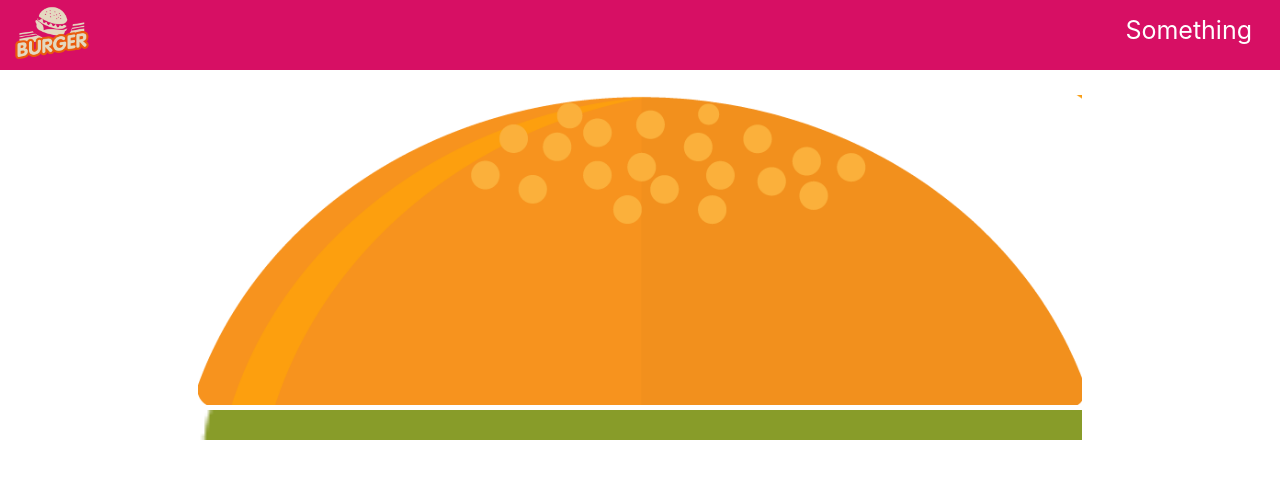
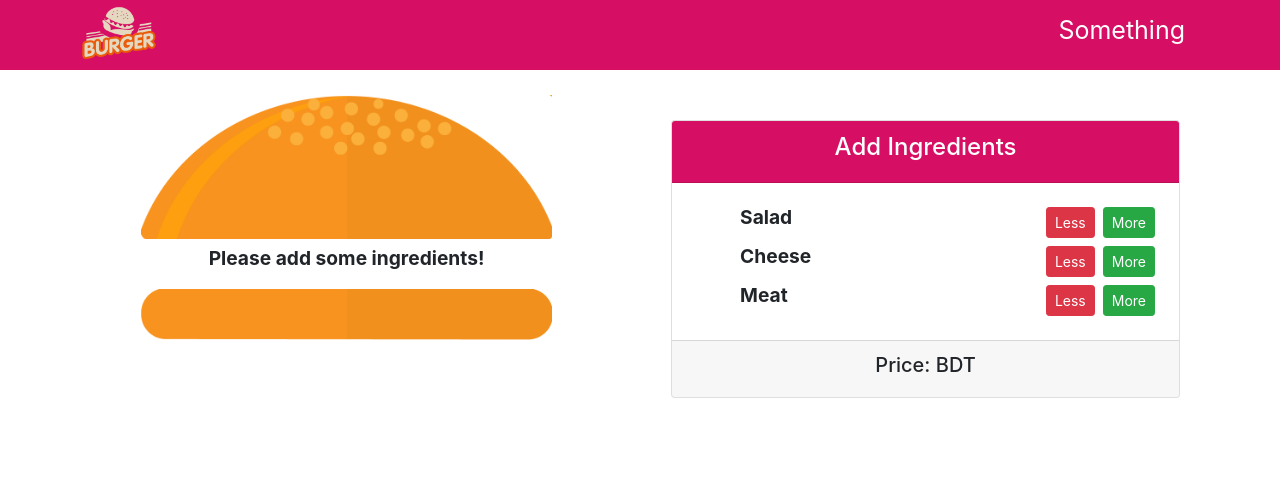
Before and after one commit to pauldipjoy/react_Burger_Builder_project, a React (Create React App) app: page / in a window 1280 px wide. Shown: the top 478 px of the page. Built offline with nearby package versions, Linux system fonts and the light colour scheme.

Commit message:
Controls Component and simple some changes others folder

```diff
--- a/package.json
+++ b/package.json
@@ -7,7 +7,7 @@
     "@testing-library/react": "^12.1.4",
     "@testing-library/user-event": "^13.5.0",
     "axios": "^0.26.1",
-    "bootstrap": "^5.1.3",
+    "bootstrap": "^4.6.1",
     "react": "^17.0.2",
     "react-dom": "^17.0.2",
     "react-popper": "^2.2.5",
--- a/public/index.html
+++ b/public/index.html
@@ -24,7 +24,7 @@
       work correctly both with client-side routing and a non-root public URL.
       Learn how to configure a non-root public URL by running `npm run build`.
     -->
-    <title>React App</title>
+    <title>Burger Builder APP</title>
   </head>
   <body>
     <noscript>You need to enable JavaScript to run this app.</noscript>
--- a/src/Components/BurgerBuilder/Burger/Burger.js
+++ b/src/Components/BurgerBuilder/Burger/Burger.js
@@ -1,6 +1,8 @@
 import React from 'react';
-import Ingredient from '../Ingredient/Ingredient';
+import Ingredient from '../Ingredient/Ingredient.js';
 import './Burger.css';
+
+
 const Burger = props => {
 
     let ingredientArr = props.ingredients.map(item => {
--- a/src/Components/BurgerBuilder/BurgerBuilder.js
+++ b/src/Components/BurgerBuilder/BurgerBuilder.js
@@ -1,5 +1,6 @@
 import React, { Component } from 'react';
 import Burger from './Burger/Burger.js';
+import Controls from './Controls/Controls.js';
 
 export default class BurgerBuilder extends Component {
 
@@ -7,26 +8,24 @@ export default class BurgerBuilder extends Component {
 
         ingredients: [
 
-            {type:'salad', amount:1},
-            {type:'cheese', amount: 2},
-            {type:'meat', amount: 3},
+            // {type:'salad', amount:1},
+            // {type:'cheese', amount: 2},
+            // {type:'meat', amount: 3},
 
-            // {type:'salad', amount: 0},
-            // {type:'cheese', amount: 0},
-            // {type:'meat', amount: 0},
-
-
+            {type:'salad', amount: 0},
+            {type:'cheese', amount: 0},
+            {type:'meat', amount: 0},
 
         ]
     }
 
 
+render(){
 
-
-    render(){
         return(
-            <div>
-                <Burger ingredients={this.state.ingredients} />
+            <div className="d-flex flex-md-row flex-column">
+                <Burger ingredients={this.state.ingredients}/>
+                <Controls />
             </div>
         );
     }
--- /dev/null
+++ b/src/Components/BurgerBuilder/Controls/Controls.js
@@ -0,0 +1,65 @@
+import React from 'react';
+import { Card, CardBody, CardFooter, CardHeader } from 'reactstrap';
+
+
+const controls = [
+
+    { label: 'Salad', type: 'salad' } ,
+    {  label: 'Cheese', type: 'cheese' } ,
+    {   label:   'Meat',   type:  'meat' } ,
+
+]
+
+const BuildControl = props => {
+    return (
+        <div className="d-flex">
+            <div
+                className="mr-auto ml-5"
+                style={{ fontWeight: "bold", fontSize: "1.2rem" }}>
+                    {props.label}
+            </div>
+            <button className="btn btn-danger btn-sm m-1">Less</button>
+            <button className="btn btn-success btn-sm m-1">More</button>
+        </div>
+    )
+}
+
+
+const Controls = props => {
+    return (
+        <div
+            className="container ml-md-5"
+            style = {{ textAlign: "center" }} >
+
+            <Card style={{
+
+                marginTop: "30px",
+                marginBottom: "30px",
+                textAlign: "center"
+
+            }}>
+                <CardHeader style={{
+
+                    backgroundColor: "#D70F64",
+                    color: "white"
+                }}>
+                    <h4>Add Ingredients</h4>
+                </CardHeader>
+                <CardBody>
+                    {
+                        controls.map(item => {
+                            return <BuildControl
+                                label={item.label}
+                                type={item.type}
+                                key={Math.random()}
+                            />
+                        })
+                    }
+                </CardBody>
+                <CardFooter><h5>Price: BDT</h5></CardFooter>
+            </Card>
+        </div>
+    )
+}
+
+export default Controls;
```
Also changed, not shown: 1 other file (tests, documents, lock files or other folders).
